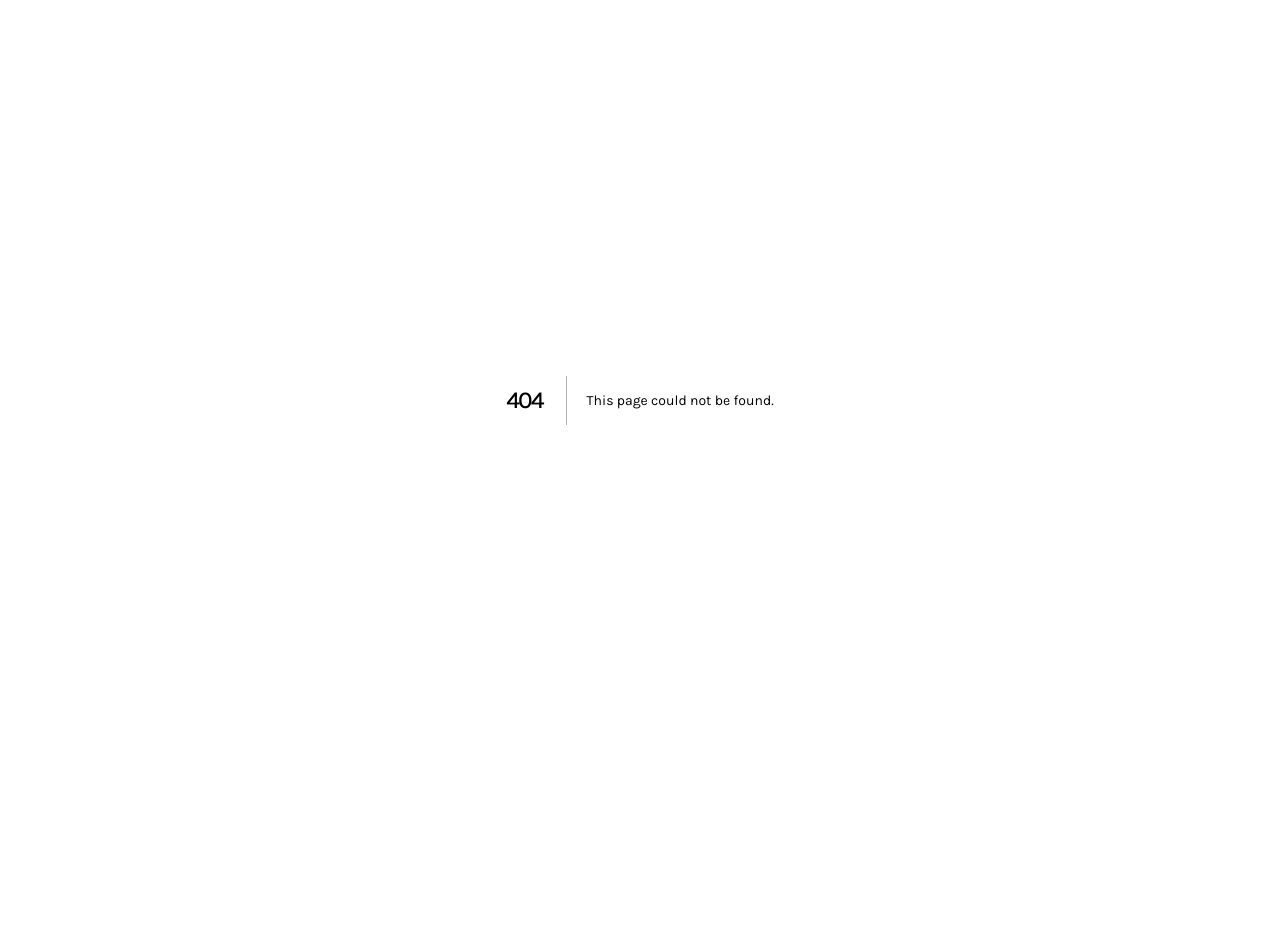
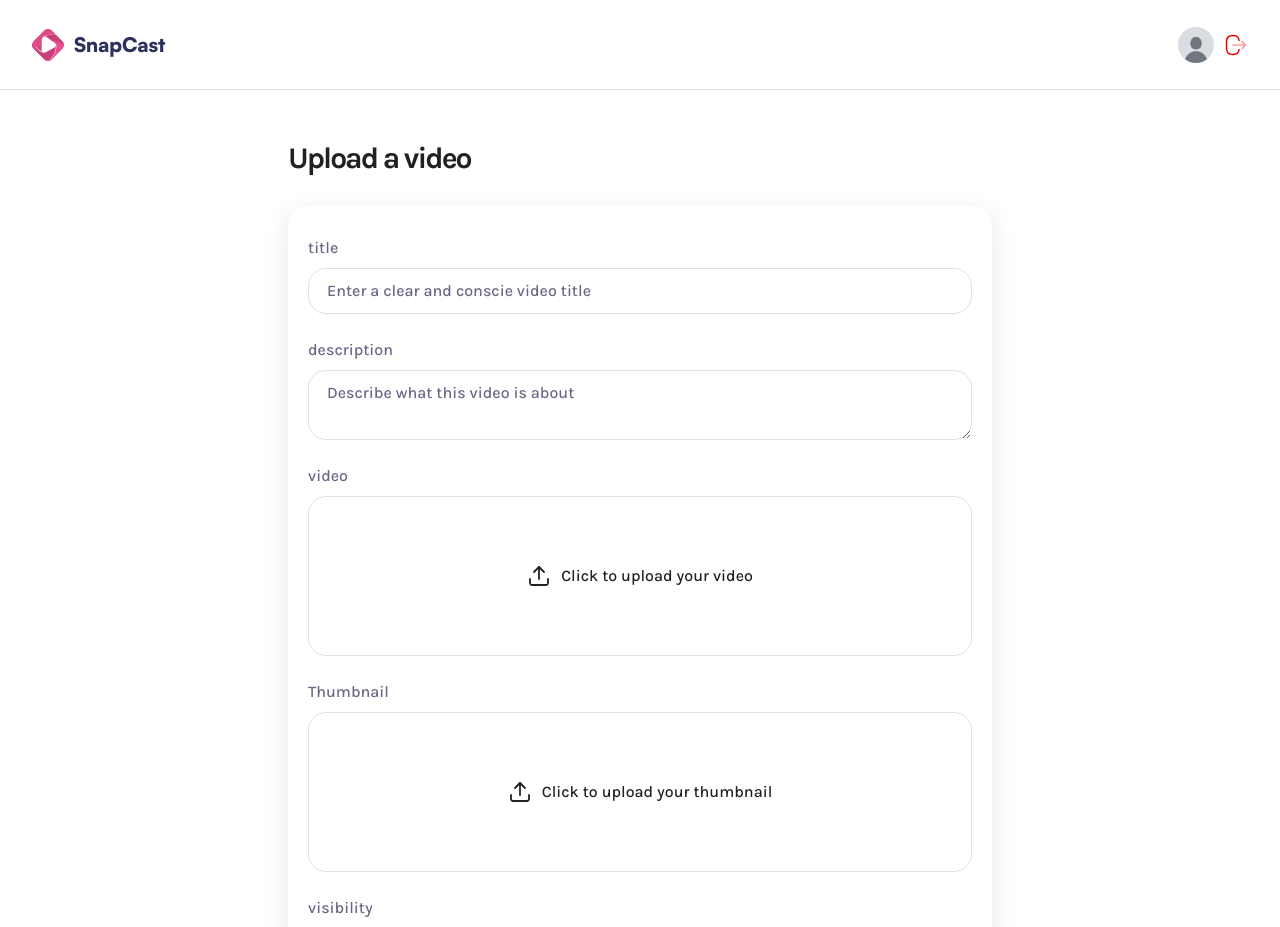
Before and after one commit to Miki0035/loom_clone, a Next.js app: page /upload in a window 1280 px wide. Before the commit this address had no page. Shown: the top 927 px of the page. Before the commit the page ends 800 px from the top, so only its background shows below. Built offline with nearby package versions, Linux system fonts and the light colour scheme.

Commit message:
working db auth , added file input, hooks

```diff
--- /dev/null
+++ b/app/(root)/upload/page.tsx
@@ -0,0 +1,121 @@
+"use client";
+import FileInput from "@/components/FileInput";
+import FormField from "@/components/FormField";
+import { MAX_THUMBNAIL_SIZE, MAX_VIDEO_SIZE } from "@/constants";
+import { useFileInput } from "@/lib/hooks/useFileInput";
+import React, { ChangeEvent, FormEvent, useState } from "react";
+
+const Page = () => {
+  const [error, setError] = useState("");
+  const [isSubmitting, setIsSubmitting] = useState(false);
+  const [formData, setFormData] = useState({
+    title: "",
+    description: "",
+    visibility: "public",
+  });
+  const video = useFileInput(MAX_VIDEO_SIZE);
+  const thumbnail = useFileInput(MAX_THUMBNAIL_SIZE);
+
+  const handleInputChange = (
+    e: ChangeEvent<HTMLInputElement | HTMLTextAreaElement | HTMLSelectElement>
+  ) => {
+    const { name, value } = e.target;
+    setFormData((prevState) => ({
+      ...prevState,
+      [name]: value,
+    }));
+  };
+
+  const handleSubmit = async (e: FormEvent) => {
+    e.preventDefault();
+
+    setIsSubmitting(true);
+
+    try {
+      if (!video.file || !thumbnail.file) {
+        setError("Please upload video and thumbnail.");
+        return;
+      }
+
+      if (!formData.title || !formData.description) {
+        setError("Please file in all the details.");
+        return;
+      }
+      // UPLOAD VIDEO TO BUNNY
+
+      // UPLOAD THUMBNAIL TO DB
+
+      // ATTACH THUBMNAIL to VIDEO
+
+      // CREATE VIDEO DB SCHEMA METADATA
+    } catch (e) {
+      console.log(`Error submitting form: ${e}`);
+    } finally {
+      setIsSubmitting(false);
+    }
+  };
+  return (
+    <div className="wrapper-md upload-page">
+      <h1>Upload a video</h1>
+      {error && <div className="error-field">{error}</div>}
+      <form
+        onSubmit={handleSubmit}
+        className="rounded-20 shadow-10 gap-6 w-full flex flex-col px-5 py-7.5"
+      >
+        <FormField
+          id="title"
+          label="title"
+          value={formData.title}
+          onChange={handleInputChange}
+          placeholder="Enter a clear and conscie video title"
+        />
+        <FormField
+          id="description"
+          label="description"
+          value={formData.description}
+          as="textarea"
+          onChange={handleInputChange}
+          placeholder="Describe what this video is about"
+        />
+        <FileInput
+          id="video"
+          label="video"
+          accept="video/*"
+          file={video.file}
+          previewUrl={video.previewUrl}
+          inputRef={video.inputRef}
+          onChange={video.handleFileChange}
+          onReset={video.resetFile}
+          type="video"
+        />
+        <FileInput
+          id="thumbnail"
+          label="Thumbnail "
+          accept="image/*"
+          file={thumbnail.file}
+          previewUrl={thumbnail.previewUrl}
+          inputRef={thumbnail.inputRef}
+          onChange={thumbnail.handleFileChange}
+          onReset={thumbnail.resetFile}
+          type="image"
+        />
+        <FormField
+          id="visibility"
+          label="visibility"
+          value={formData.visibility}
+          as="select"
+          options={[
+            { value: "public", label: "Public" },
+            { value: "private", label: "Private" },
+          ]}
+          onChange={handleInputChange}
+        />
+        <button type="submit" disabled={isSubmitting} className="submit-button">
+          {isSubmitting ? "Uploading..." : "Upload video"}
+        </button>
+      </form>
+    </div>
+  );
+};
+
+export default Page;
--- /dev/null
+++ b/components/FileInput.tsx
@@ -0,0 +1,58 @@
+import Image from "next/image";
+import React from "react";
+
+const FileInput = ({
+  id,
+  label,
+  accept,
+  file,
+  previewUrl,
+  inputRef,
+  onChange,
+  onReset,
+  type,
+}: FileInputProps) => {
+  return (
+    <section className="file-input">
+      <label htmlFor={id}>{label}</label>
+      <input
+        type="file"
+        accept={accept}
+        id={id}
+        ref={inputRef}
+        hidden
+        onChange={onChange}
+      />
+      {!previewUrl ? (
+        <figure onClick={() => inputRef.current?.click()}>
+          <Image
+            src={"/assets/icons/upload.svg"}
+            alt="upload"
+            width={24}
+            height={24}
+          />
+          <p>Click to upload your {id}</p>
+        </figure>
+      ) : (
+        <div>
+          {type === "video" ? (
+            <video src={previewUrl} controls />
+          ) : (
+            <Image alt="image" src={previewUrl} fill />
+          )}
+          <button type="button" onClick={onReset}>
+            <Image
+              src={"/assets/icons/close.svg"}
+              alt="close"
+              width={16}
+              height={16}
+            />
+          </button>
+          <p>{file?.name}</p>
+        </div>
+      )}
+    </section>
+  );
+};
+
+export default FileInput;
--- /dev/null
+++ b/components/FormField.tsx
@@ -0,0 +1,46 @@
+import React from "react";
+
+const FormField = ({
+  id,
+  label,
+  value,
+  onChange,
+  placeholder,
+  as = "input",
+  options = [],
+}: FormFieldProps) => {
+  return (
+    <div className="form-field">
+      <label htmlFor={id}>{label}</label>
+
+      {as === "textarea" ? (
+        <textarea
+          id={id}
+          name={id}
+          value={value}
+          onChange={onChange}
+          placeholder={placeholder}
+        />
+      ) : as === "select" ? (
+        <select id={id} name={id} value={value} onChange={onChange}>
+          {options.map(({ label, value }) => (
+            <option key={label} value={value}>
+              {" "}
+              {label}{" "}
+            </option>
+          ))}
+        </select>
+      ) : (
+        <input
+          id={id}
+          name={id}
+          value={value}
+          onChange={onChange}
+          placeholder={placeholder}
+        />
+      )}
+    </div>
+  );
+};
+
+export default FormField;
--- a/constants/index.ts
+++ b/constants/index.ts
@@ -1,4 +1,4 @@
-export const MAX_VIDEO_SIZE = 500 * 1024 * 1024;
+export const MAX_VIDEO_SIZE = 500 * 1024 * 1024;    // 500 MB
 export const MAX_THUMBNAIL_SIZE = 10 * 1024 * 1024;
 
 export const BUNNY = {
--- /dev/null
+++ b/lib/hooks/useFileInput.ts
@@ -0,0 +1,59 @@
+import { ChangeEvent, useRef, useState } from "react";
+
+export const useFileInput = (maxSize: number) => {
+  const [file, setFile] = useState<File | null>(null);
+  const [previewUrl, setPreviewUrl] = useState("");
+  const [duration, setDuration] = useState(0);
+  const inputRef = useRef<HTMLInputElement>(null);
+
+  const handleFileChange = (e: ChangeEvent<HTMLInputElement>) => {
+    if (e.target.files?.[0]) {
+      const selectedFile = e.target.files[0];
+
+      if (selectedFile.size > maxSize) return;
+
+      if (previewUrl) {
+        URL.revokeObjectURL(previewUrl);
+      }
+      setFile(selectedFile);
+
+      const objectUrl = URL.createObjectURL(selectedFile);
+
+      setPreviewUrl(objectUrl);
+
+      if (selectedFile.type.startsWith("video")) {
+        const video = document.createElement("video");
+
+        video.preload = "metadata";
+        video.onloadedmetadata = () => {
+          if (isFinite(video.duration) && video.duration > 0) {
+            setDuration(Math.round(video.duration));
+          } else {
+            setDuration(0);
+          }
+          URL.revokeObjectURL(video.src);
+        };
+        video.src = objectUrl;
+      }
+    }
+  };
+
+  const resetFile = () => {
+    if (previewUrl) URL.revokeObjectURL(previewUrl);
+
+    setFile(null);
+    setPreviewUrl("");
+    setDuration(0);
+
+    if (inputRef.current) inputRef.current.value = "";
+  };
+
+  return {
+    file,
+    previewUrl,
+    inputRef,
+    handleFileChange,
+    resetFile,
+    duration,
+  };
+};
```
Also changed, not shown: app/globals.css (+3 -4 lines).
